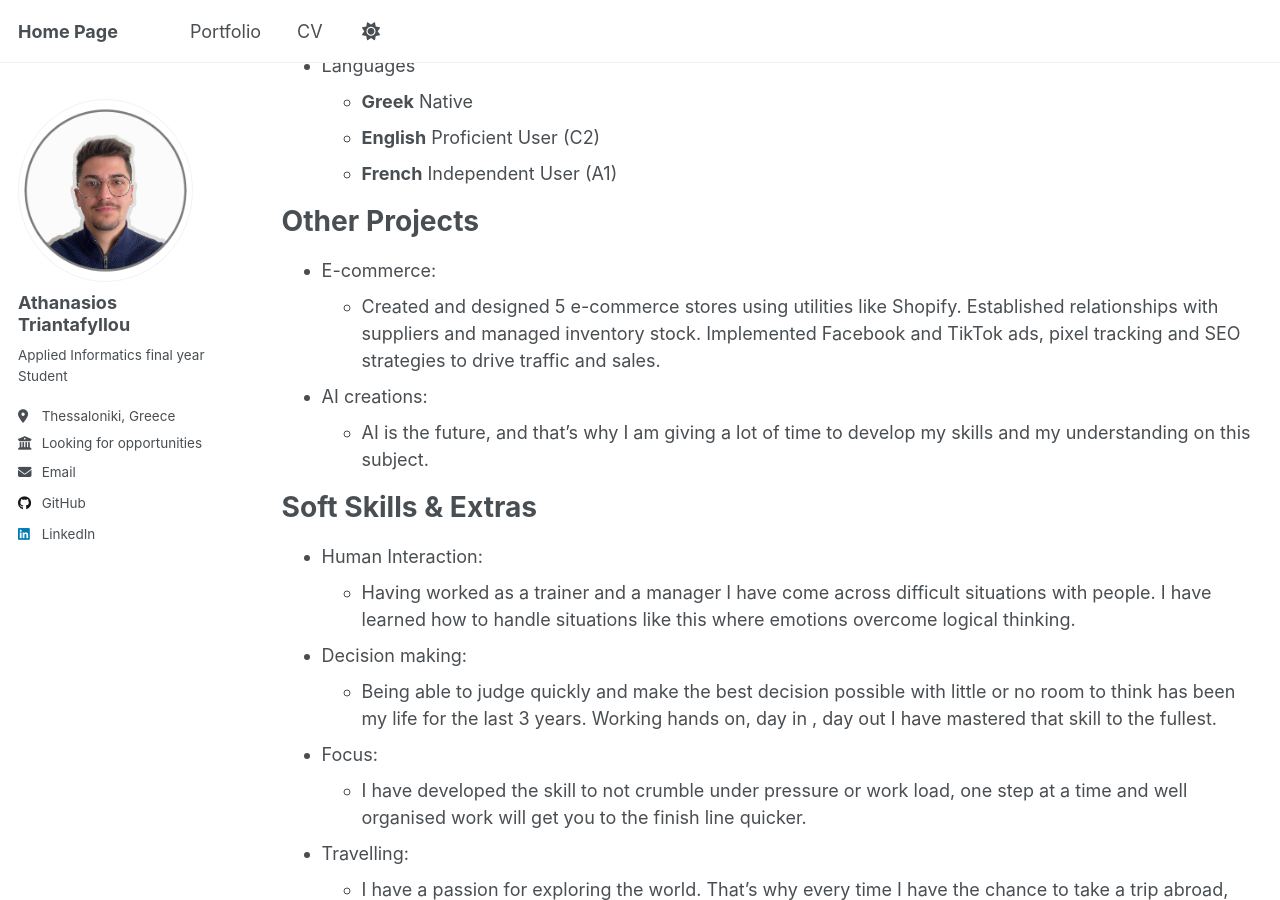
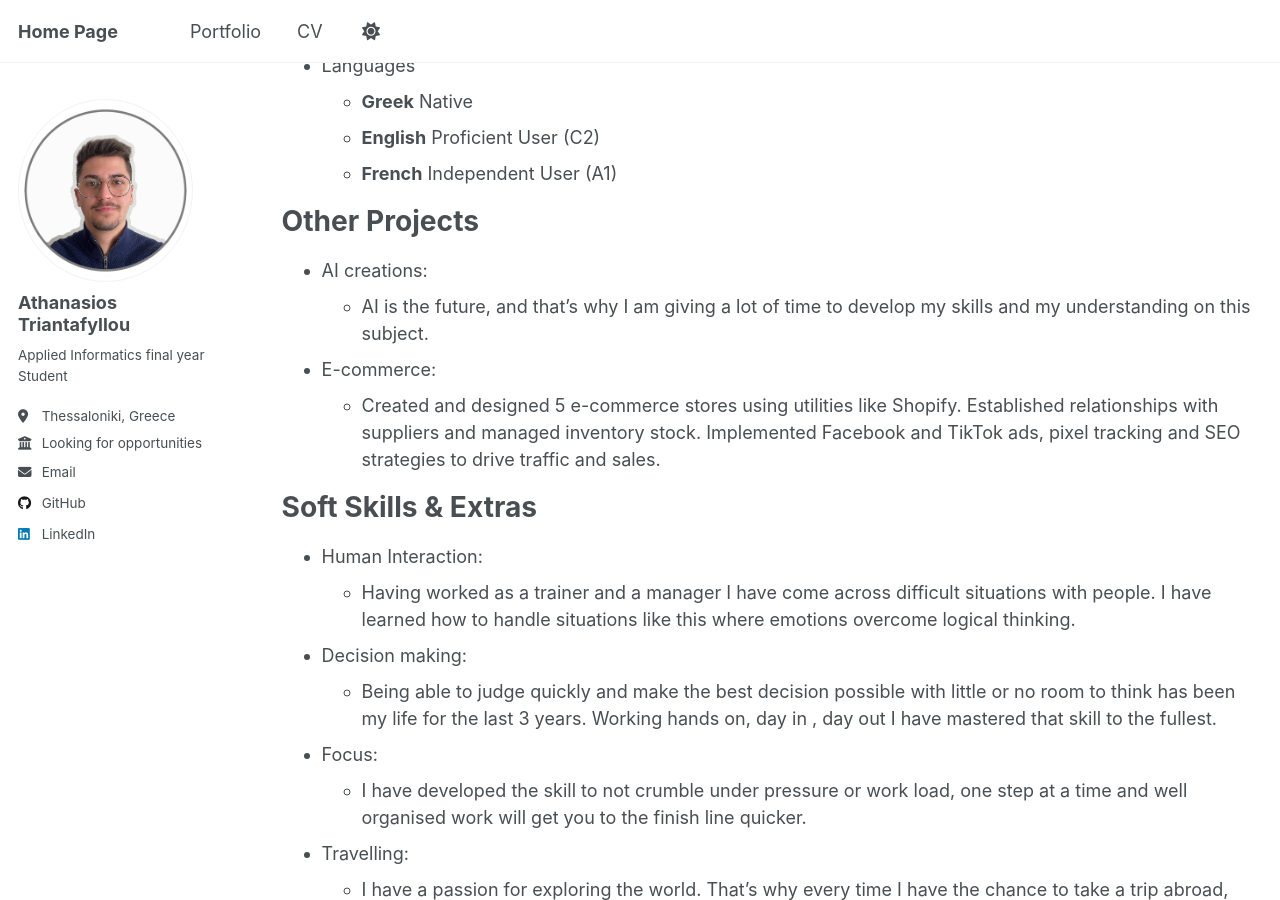
Before and after one commit to AthTriantafyllou/AthTriantafyllou.github.io, a Jekyll site: the page built from _pages/cv.md, in a window 1280 px wide and 900 px high, scrolled down 1008 px. Built offline with Jekyll 4.4.1, drawn with Linux system fonts in a browser that asks for light colours; a script that is not in the unit is left out.

Commit message:
Update cv.md

```diff
--- a/_pages/cv.md
+++ b/_pages/cv.md
@@ -53,10 +53,10 @@ Programming and Software Skills
 
 Other Projects
 ======
+* AI creations:
+  * AI is the future, and that’s why I am giving a lot of time to develop my skills and my understanding on this subject.
 * E-commerce:
   * Created and designed 5 e-commerce stores using utilities like Shopify. Established relationships with suppliers and managed inventory stock. Implemented Facebook and TikTok ads, pixel tracking and SEO strategies to drive traffic and sales.
-* AI creations:
-  * AI is the future, and that’s why I am giving a lot of time to develop my skills and my understanding on this subject.
 
 
 
```
